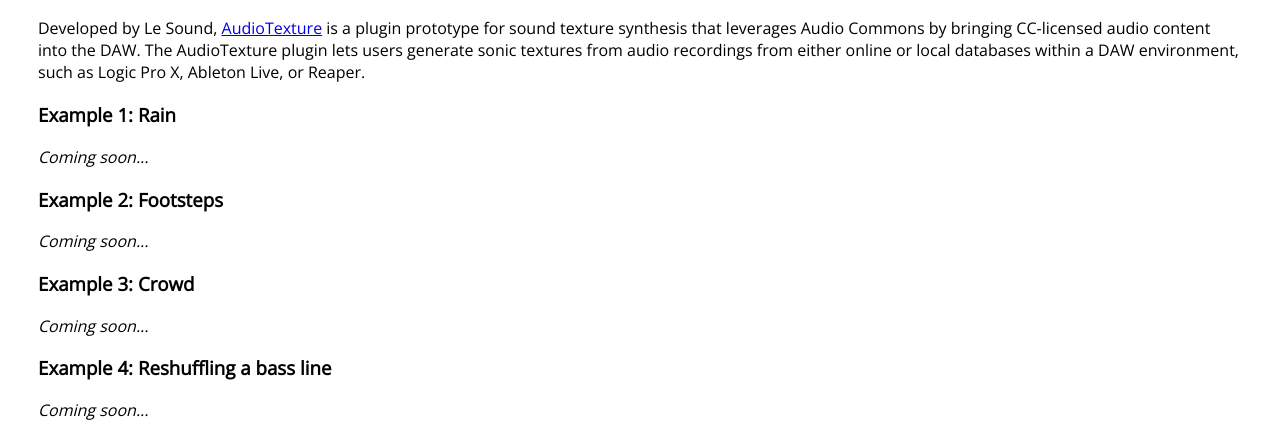
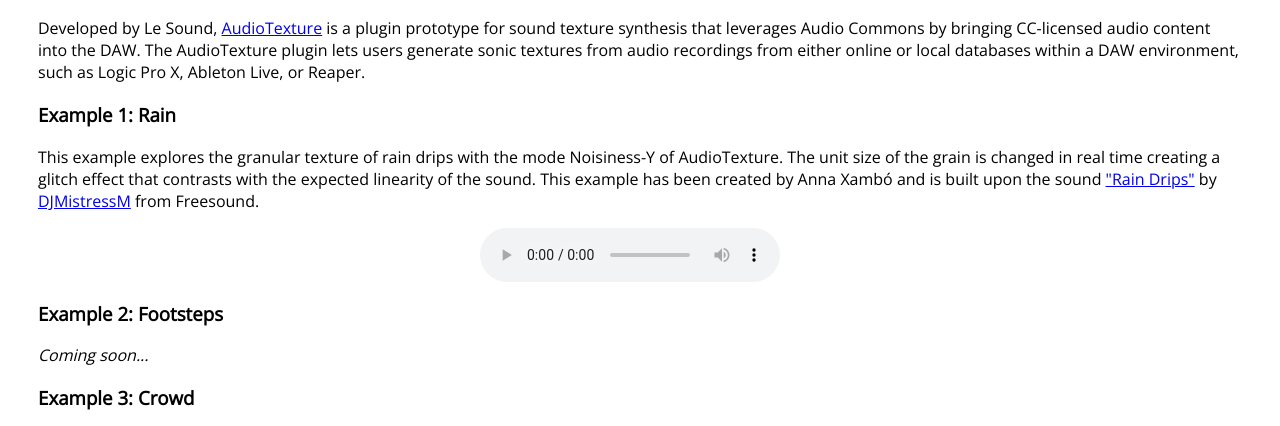
Before and after one commit to AudioCommons/routledge, a plain HTML site: page index.html in a window 1280 px wide. Shown: the part 334-760 px from the top of the page. Drawn offline with nearby package versions, Linux system fonts and the light colour scheme.

Commit message:
added example rain with audiotexture

```diff
--- a/index.html
+++ b/index.html
@@ -41,7 +41,15 @@
 
 	<h3>Example 1: Rain</h3>
 
-	<p><em>Coming soon...</em></p>
+	<p>This example explores the granular texture of rain drips with the mode Noisiness-Y of AudioTexture. The unit size of the grain is changed in real time creating a glitch effect that contrasts with the expected linearity of the sound.
+	This example has been created by Anna Xambó and is built upon the sound <a href="https://freesound.org/people/DJMistressM/sounds/476202/">"Rain Drips"</a> by <a href="https://freesound.org/people/DJMistressM/">DJMistressM</a> from Freesound. </p>
+
+	<div class="center-div-audio">
+	<audio controls>
+	  <source src="assets/audio/rain.mp3" type="audio/mpeg">
+	Your browser does not support the audio element.
+	</audio>
+	</div>
 
 	<h3>Example 2: Footsteps</h3>
 
```
Also changed, not shown: 1 other file.
